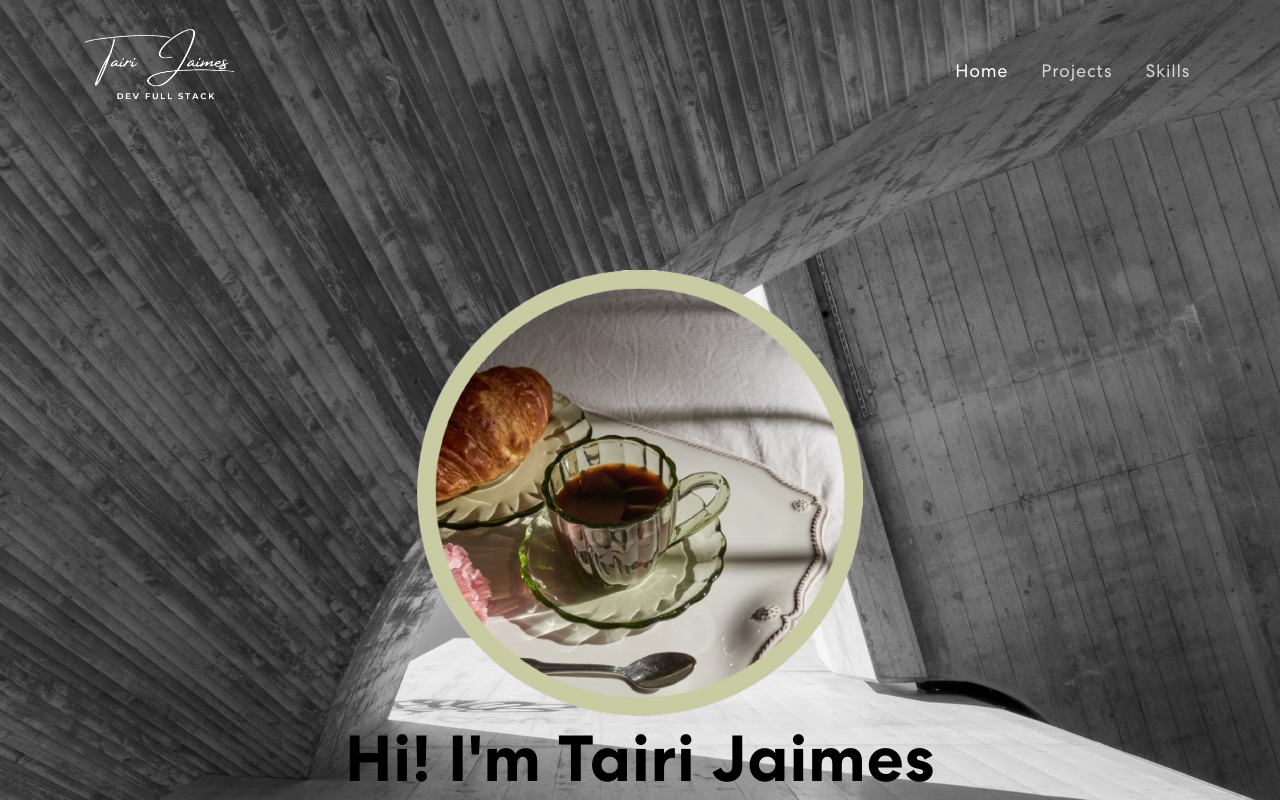
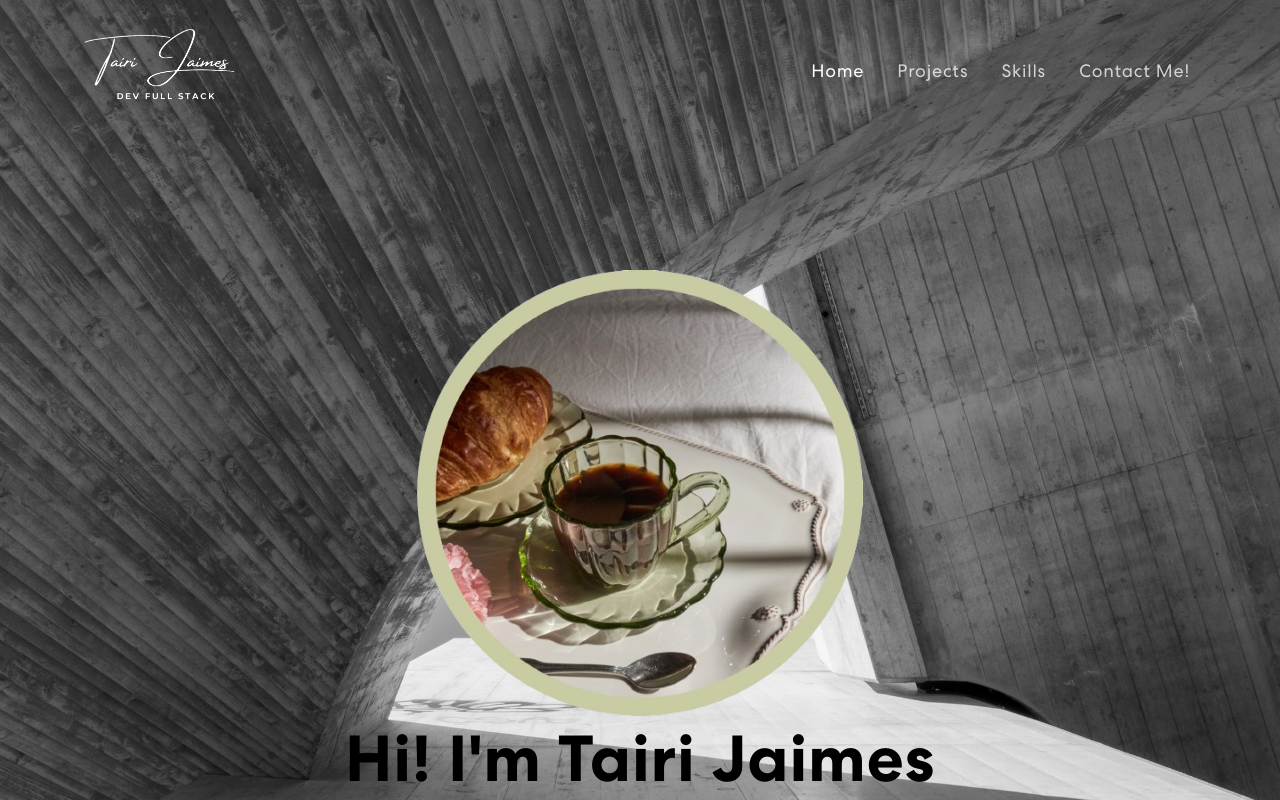
Before and after one commit to TJaimes/professional-portfolio, a React (Create React App) app: page / in a window 1280 px wide. Shown: the top 800 px of the page. Built offline with nearby package versions, Linux system fonts and the light colour scheme.

Commit message:
Modify: agregar link para el footer

```diff
--- a/src/components/NavBar.js
+++ b/src/components/NavBar.js
@@ -1,10 +1,6 @@
 import { useEffect, useState } from "react";
 import { Navbar, Nav, Container } from "react-bootstrap";
 import meLogo from "../assets/img/meLogo2.png";
-import logo from '../assets/img/logo.svg';
-import navIcon1 from '../assets/img/nav-icon1.svg';
-import navIcon2 from '../assets/img/nav-icon2.svg';
-import navIcon3 from '../assets/img/nav-icon3.svg';
 
 export const NavBar = () => {
 
@@ -43,9 +39,8 @@ export const NavBar = () => {
                 <Nav.Link href="#home" className={activeLink === 'home' ? 'active navbar-link' : 'navbar-link'} onClick={() => onUpdateActiveLink('home')}>Home</Nav.Link>
                 <Nav.Link href="#projects" className={activeLink === 'projects' ? 'active navbar-link' : 'navbar-link'} onClick={() => onUpdateActiveLink('projects')}>Projects</Nav.Link>
                 <Nav.Link href="#skills" className={activeLink === 'skills' ? 'active navbar-link' : 'navbar-link'} onClick={() => onUpdateActiveLink('skills')}>Skills</Nav.Link>
+                <Nav.Link href="#footer" className={activeLink === 'footer' ? 'active navbar-link' : 'navbar-link'} onClick={() => onUpdateActiveLink('footer')}>Contact Me!</Nav.Link>
                 </Nav>
-                <span className="navbar-text">
-                </span>
             </Navbar.Collapse>
             </Container>
         </Navbar>
```
